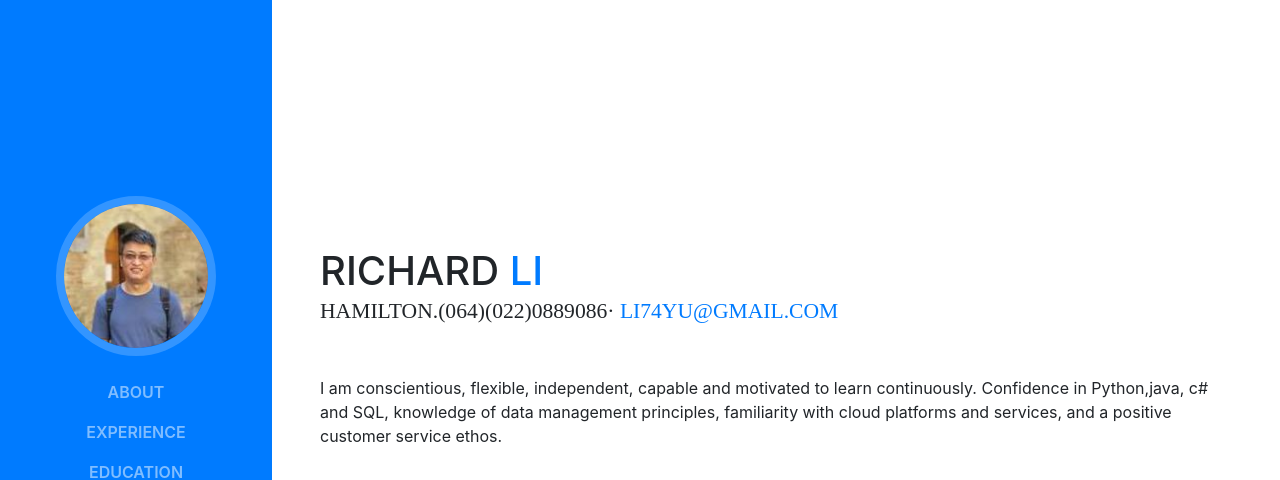
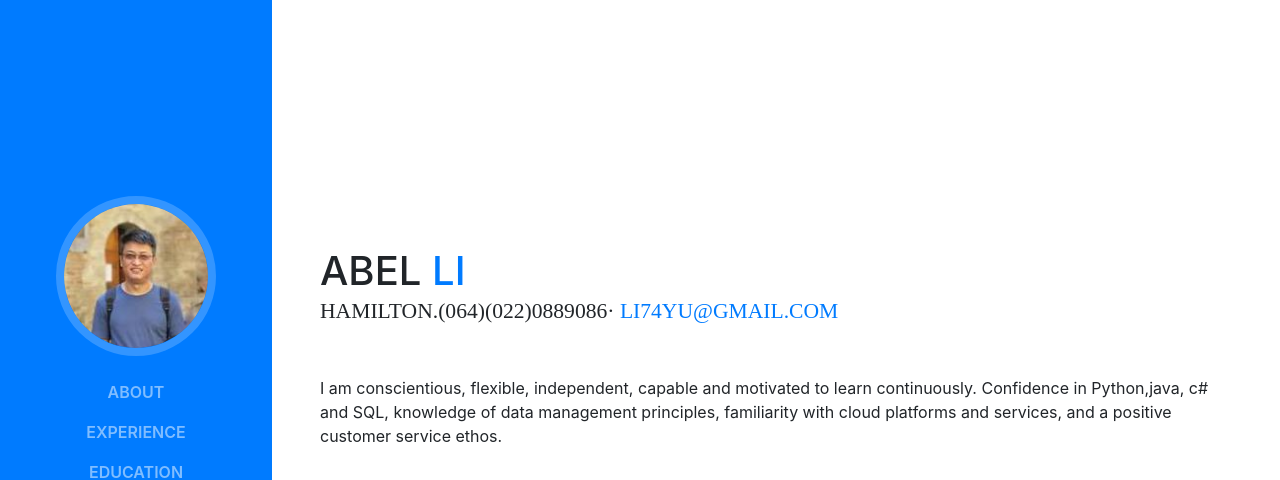
Before and after one commit to qwertrty/portfolio, a website with bundled scripts: page index.html in a window 1280 px wide. Shown: the top 480 px of the page. Built offline with nearby package versions, Linux system fonts and the light colour scheme; a web font is replaced by a local one.

Commit message:
Update index.html

```diff
--- a/index.html
+++ b/index.html
@@ -65,7 +65,7 @@
 
       <section class="resume-section p-3 p-lg-5 d-flex d-column" id="about">
         <div class="my-auto">
-          <h1 class="mb-0">Richard
+          <h1 class="mb-0">Abel
             <span class="text-primary">li</span>
           </h1>
           <div class="subheading mb-5">hamilton.(064)(022)0889086·
```
